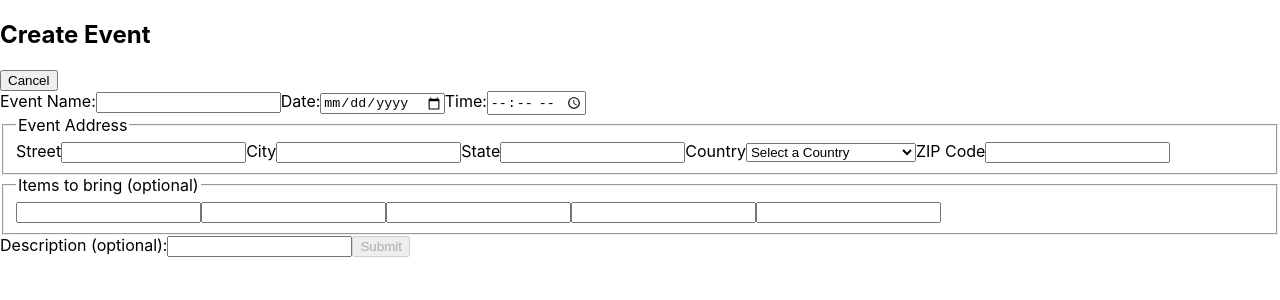
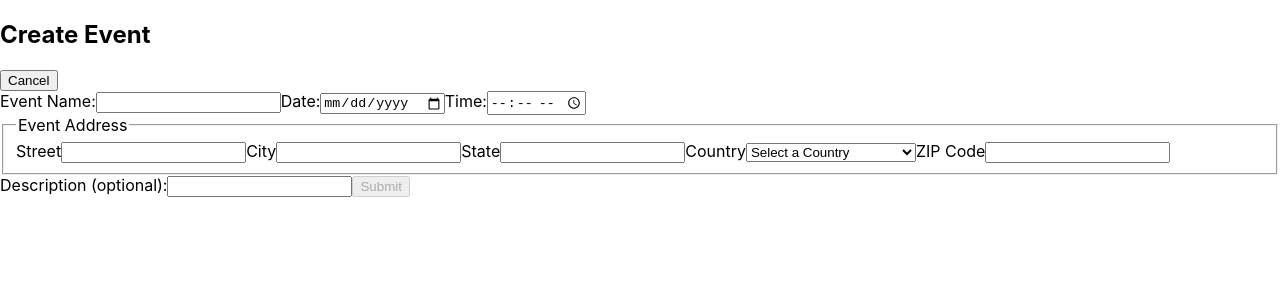
Before and after one commit to potluck-lambda/frontend, a React (Create React App) app: page /protected/createevent in a window 1280 px wide. Shown: the top 300 px of the page. Built offline with nearby package versions, Linux system fonts and the light colour scheme.

Commit message:
changes made to CreateEvent.js : initial items removed, zip code changed to a number field, minor adjustments

```diff
--- a/src/Components/CreateEvent.js
+++ b/src/Components/CreateEvent.js
@@ -16,12 +16,6 @@ const initialValues = {
     potluck_state: '',
     potluck_country: '',
     potluck_zip: '',
-
-    item1: '',
-    item2: '',
-    item3: '',
-    item4: '',
-    item5: '',
 
     potluck_description: ''
 }
@@ -164,52 +158,16 @@ function CreateEvent(props) {
                                 onChange={onChange}
                             >
                                 <option value=''>Select a Country</option>
-                                <option value='usa'>United States of America</option>
+                                <option value='USA'>United States of America</option>
                             </select>
                             <label for='potluck_zip'>ZIP Code</label>
                             <input
                                 id='potluck_zip'
                                 name='potluck_zip'
-                                type='text'
+                                type='number'
                                 value={formValues.potluck_zip}
                                 onChange={onChange}
                             />
-                    </fieldset>
-
-                    <fieldset>
-                        {/* Eventually, I think it should be set up to have 1 input box and a button that adds more input boxes as desired. 5 boxes will do for now, I believe. */}
-                        <legend>Items to bring (optional)</legend>
-
-                        <input
-                            name='item1'
-                            type='text'
-                            value={formValues.item1}
-                            onChange={onChange}
-                        />
-                        <input
-                            name='item2'
-                            type='text'
-                            value={formValues.item2}
-                            onChange={onChange}
-                        />
-                        <input
-                            name='item3'
-                            type='text'
-                            value={formValues.item3}
-                            onChange={onChange}
-                        />
-                        <input
-                            name='item4'
-                            type='text'
-                            value={formValues.item4}
-                            onChange={onChange}
-                        />
-                        <input
-                            name='item5'
-                            type='text'
-                            value={formValues.item5}
-                            onChange={onChange}
-                        />
                     </fieldset>
 
                     <label>Description (optional):
@@ -259,10 +217,16 @@ const formSchema = yup.object().shape({
     potluck_state: yup
         .string()
         .required('please provide a state')
+        .min(2, 'two character states')
         .max(2, 'two characters only (ex. TX)'),
     potluck_country: yup
         .string()
-        .required('please select a country')
+        .required('please select a country'),
+    potluck_zip: yup
+        .string()
+        .required('please provide a zip code')
+        .min(5)
+        .max(5)
 })
 
 export { CreateEvent, formSchema }
```
